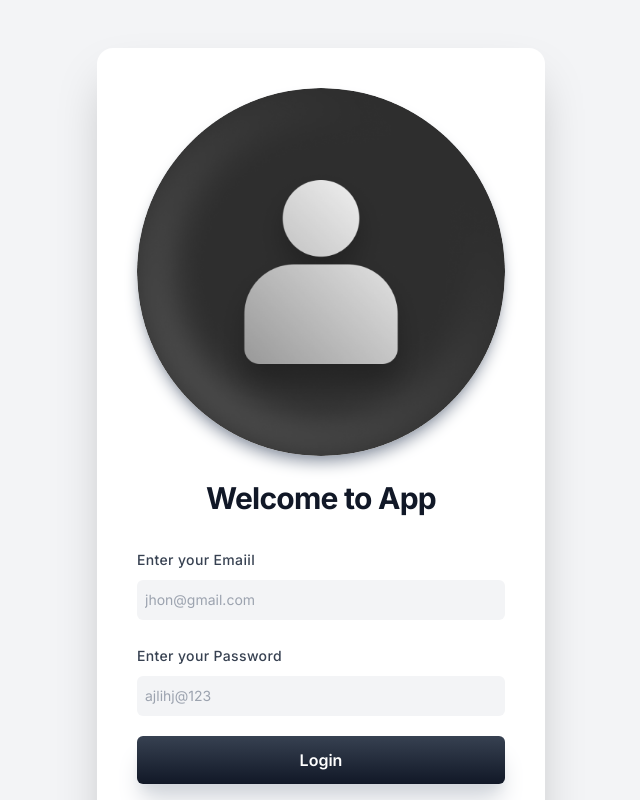
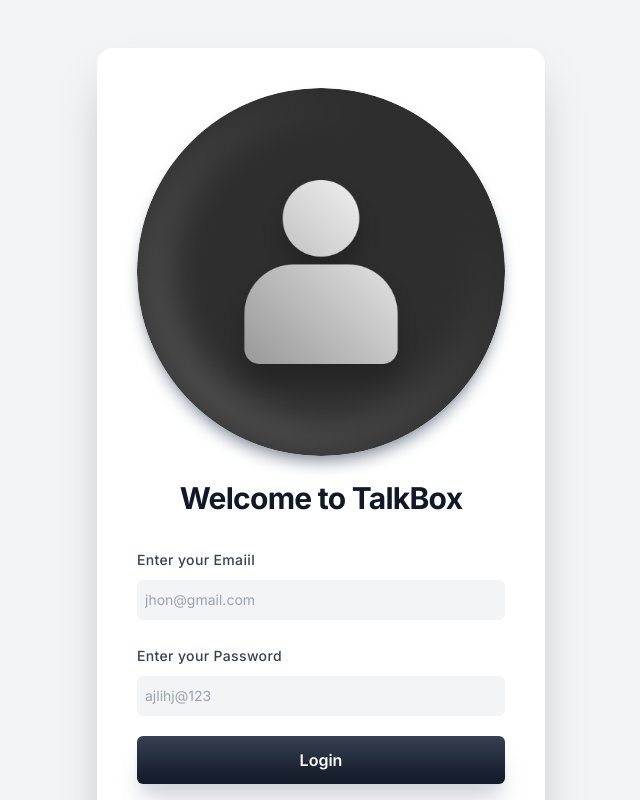
Before and after one commit to void-main1812/TalkBox, a Next.js app: page / in a window 1280 px wide. Shown: the top 800 px of the page, without its empty margins (319-959 px from the left). Built offline with nearby package versions, Linux system fonts and the light colour scheme; no server answers; what pusher would draw is missing.

Commit message:
Refactor: App -> TalkBox in Authentication Page

```diff
--- a/app/(site)/page.tsx
+++ b/app/(site)/page.tsx
@@ -15,7 +15,7 @@
           width="48"
         />
         <h1 className="mt-6 text-center text-3xl font-bold tracking-tight text-gray-900 selection:bg-gray-300">
-          Welcome to App
+          Welcome to TalkBox
         </h1>
         <AuthForm />
       </div>
```
Also changed, not shown: tsconfig.json (+17 -4 lines).
